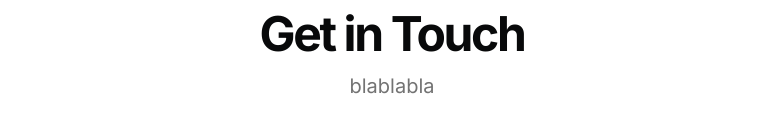
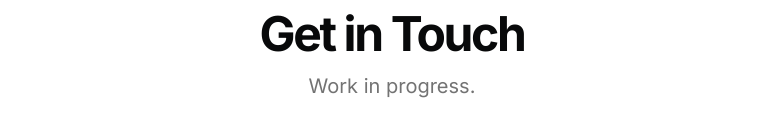
Before and after one commit to iamselimj/web-portfolio, a Next.js app: page / in a window 1280 px wide. Shown: the part 4043-4179 px from the top of the page, without its empty margins (248-1031 px from the left). Built offline with nearby package versions, Linux system fonts and the light colour scheme.

Commit message:
update:contact text

```diff
--- a/src/app/page.tsx
+++ b/src/app/page.tsx
@@ -195,7 +195,7 @@ export default function Page() {
                 Get in Touch
               </h2>
               <p className="mx-auto max-w-[600px] text-muted-foreground md:text-xl/relaxed lg:text-base/relaxed xl:text-xl/relaxed">
-                blablabla
+                Work in progress.
               </p>
             </div>
           </BlurFade>
```
